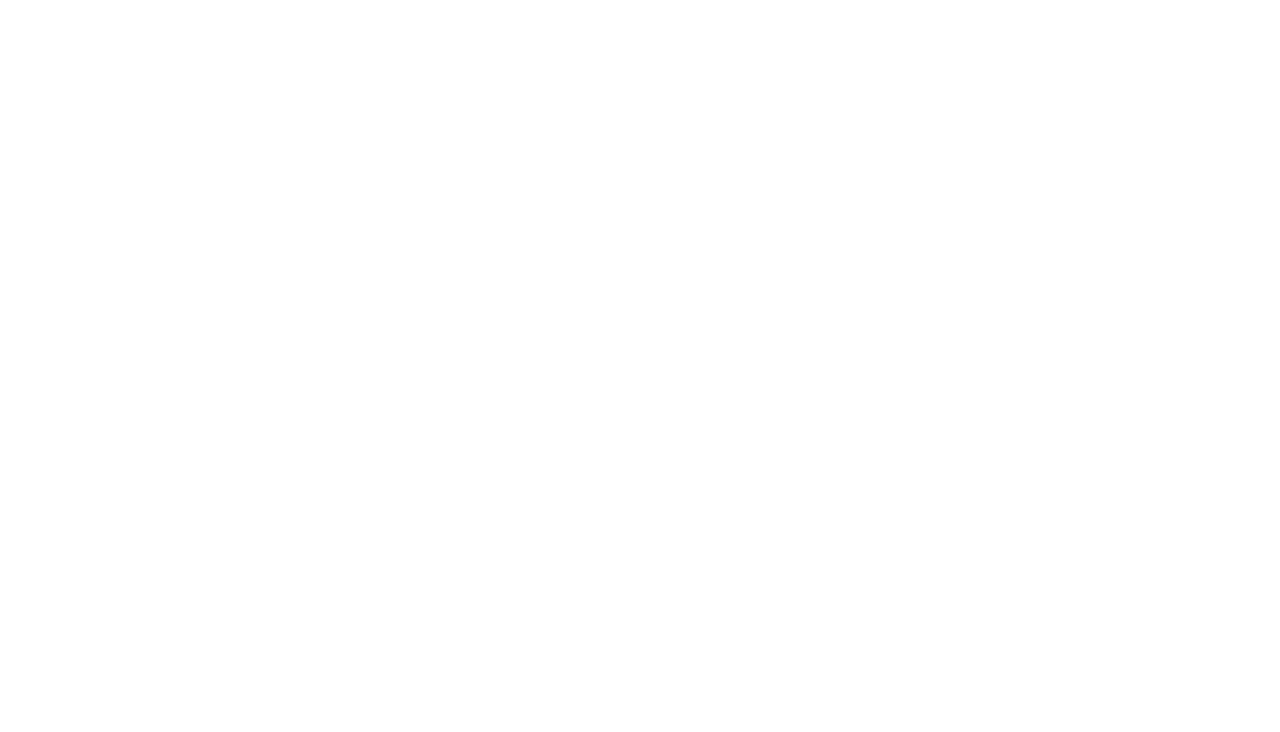
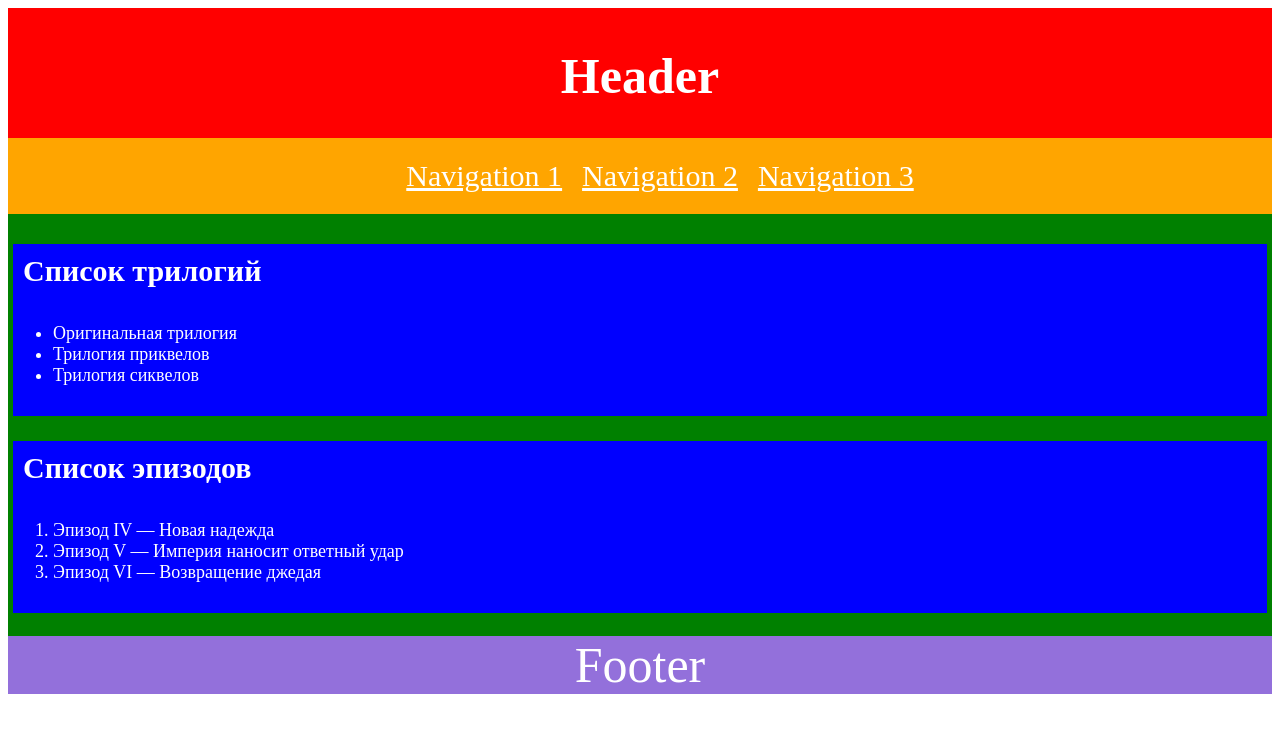
Before and after one commit to js-tasks-ru/htmlcss-20210409_anosov-te, a website: page 02-dz0/01-semantic-mockup/solution.html in a window 1280 px wide. Drawn offline with Linux system fonts and the light colour scheme.

Commit message:
Added solution for 02-dz0

```diff
--- a/02-dz0/01-semantic-mockup/solution.html
+++ b/02-dz0/01-semantic-mockup/solution.html
@@ -1,4 +1,39 @@
 <!DOCTYPE html>
 <html lang="ru">
-    <!-- Ваше решение -->
+<head>
+    <link rel="stylesheet" href="styles.css">
+    <meta charset="utf-8">
+    <title>Каталог фильмов</title>
+</head>
+<body>
+<header>
+    <h1>Header</h1>
+    <nav>
+        <ul>
+            <li><a href="#episode-one">Navigation 1</a></li>
+            <li><a href="#episode-two">Navigation 2</a></li>
+            <li><a href="#episode-three">Navigation 3</a></li>
+        </ul>
+    </nav>
+</header>
+<main>
+    <article>
+        <h2>Список трилогий</h2>
+        <ul>
+            <li>Оригинальная трилогия</li>
+            <li>Трилогия приквелов</li>
+            <li>Трилогия сиквелов</li>
+        </ul>
+    </article>
+    <article>
+        <h2>Список эпизодов</h2>
+        <ol>
+            <li>Эпизод IV — Новая надежда</li>
+            <li>Эпизод V — Империя наносит ответный удар</li>
+            <li>Эпизод VI — Возвращение джедая</li>
+        </ol>
+    </article>
+</main>
+<footer>Footer</footer>
+</body>
 </html>
--- /dev/null
+++ b/02-dz0/01-semantic-mockup/styles.css
@@ -0,0 +1,58 @@
+header {
+    text-align: center;
+    background: red;
+    color: white;
+    padding-top: 5px;
+}
+
+header h1 {
+    font-size: 50px;
+}
+
+nav {
+    align-content: center;
+    text-align: center;
+    background: orange;
+    padding: 5px;
+}
+
+nav li {
+    font-size: 30px;
+    display: inline;
+    padding: 8px;
+}
+
+nav li a:hover {
+    text-decoration: none;
+}
+
+nav li a:link {
+    color: white;
+}
+
+main {
+    background: green;
+    padding: 5px;
+}
+
+article {
+    background: blue;
+    color: white;
+    font-size: 18px;
+}
+
+article h2 {
+    padding: 10px;
+    font-size: 30px;
+}
+
+article ul, ol {
+    padding-bottom: 30px;
+}
+
+footer {
+    text-align: center;
+    background: mediumpurple;
+    color: white;
+    font-size: 50px;
+}
```
